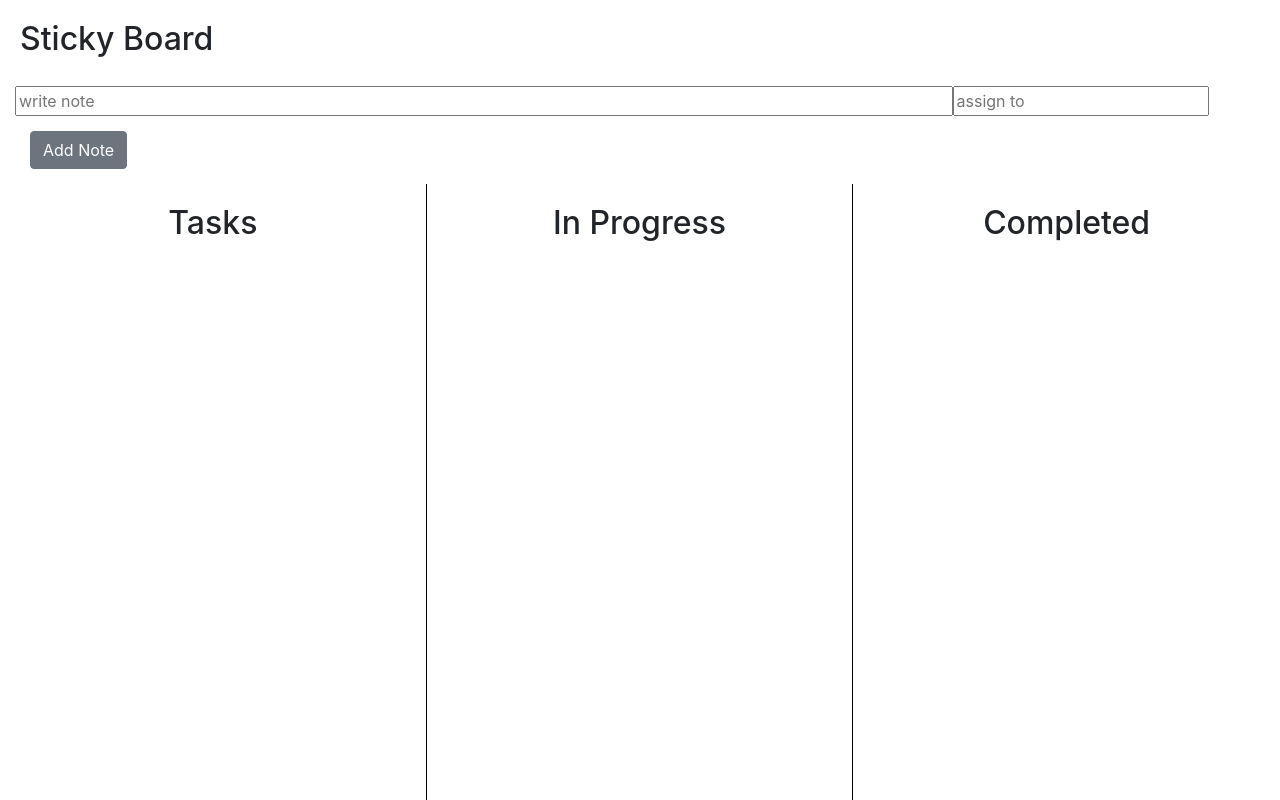
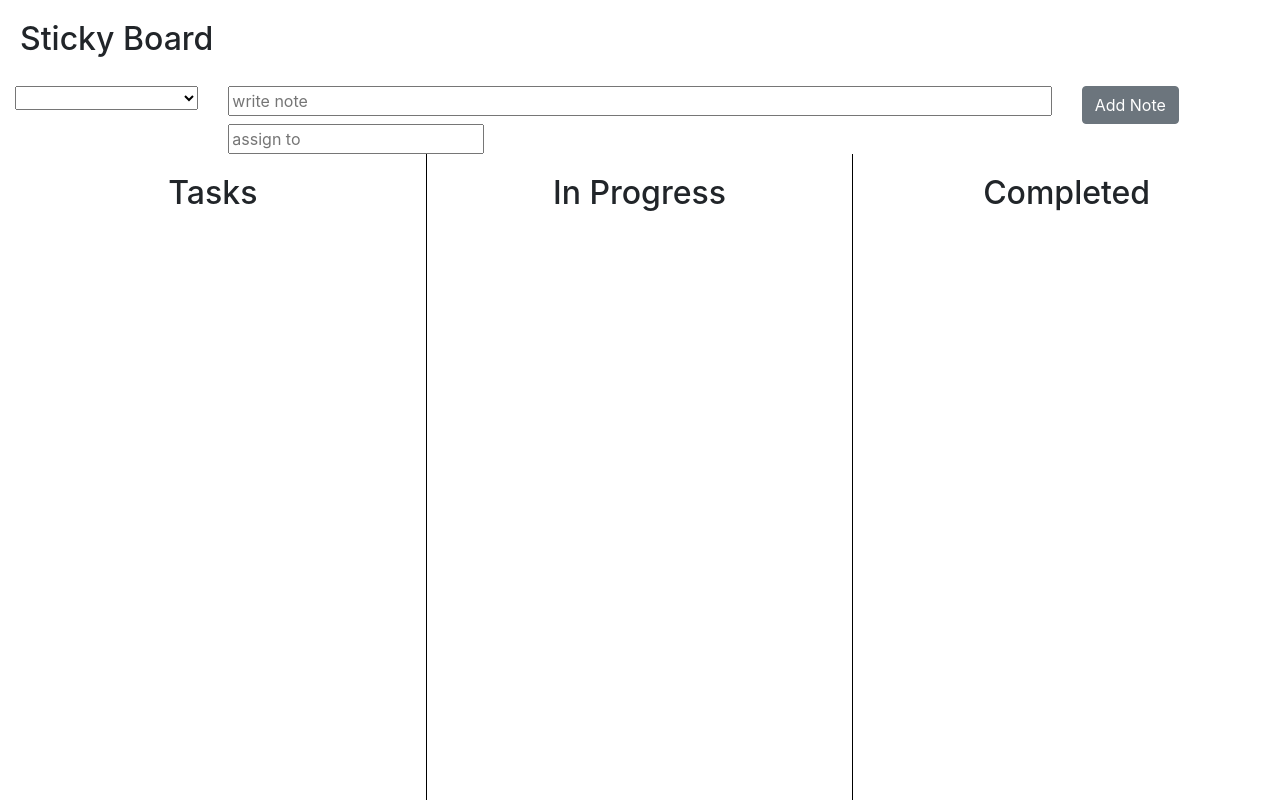
Before and after one commit to Adam-Arezza/sticky-board, a Vue app: page / in a window 1280 px wide. Shown: the top 800 px of the page. Built offline with nearby package versions, Linux system fonts and the light colour scheme.

Commit message:
added colours and saving notes to localStorage

```diff
--- a/src/App.vue
+++ b/src/App.vue
@@ -3,9 +3,24 @@
     <h2>Sticky Board</h2>
     <div id="stickyBoard">
       <div class="container-fluid">
-        <input id="noteInput" v-model="task" type="text" placeholder="write note">
-        <input v-model="owner" type="text" placeholder="assign to">
-        <b-button id="addBtn" size="md" @click="addSticky">Add Note</b-button>
+        <div class="row align-items-start">
+          <div class="col-md-2">
+            <select v-model="selectedColour">
+              <option v-for="(colour, index) in colours" :key="index">{{colour}}</option>
+            </select>
+          </div>
+          <div class="col-md-8">
+            <input id="noteInput" v-model="task" type="text" placeholder="write note">
+          </div>
+          <div class="col-md-2">
+            <b-button id="addBtn" size="md" @click="addSticky">Add Note</b-button>
+          </div>
+        </div>
+        <div class="row">
+          <div class="owner col-md-3 offset-md-2">
+            <input id="ownerName" v-model="owner" type="text" placeholder="assign to">
+          </div>
+        </div>
       </div>
       <div id="board" class="row no-gutters">
         <div id="newNotes" class="col-sm-4">
@@ -15,6 +30,7 @@
             :key="index"
             :task="note.task"
             :owner="note.owner"
+            :colour="note.colour"
             @deleteNote="removeSticky(index,note)"
             @moveNote="moveSticky(index,note)"
             @assign="assignOwner"
@@ -27,6 +43,7 @@
             :key="index"
             :task="note.task"
             :owner="note.owner"
+            :colour="note.colour"
             @deleteNote="removeSticky(index,note)"
             @moveNote="moveSticky(index,note)"
             @assign="assignOwner"
@@ -39,6 +56,7 @@
             :key="index"
             :task="note.task"
             :owner="note.owner"
+            :colour="note.colour"
             @deleteNote="removeSticky(index,note)"
             @moveNote="moveSticky(index,note)"
             @assign="assignOwner"
@@ -60,34 +78,45 @@ export default {
       owner: "",
       newNotes: [],
       inProgress: [],
-      complete: []
+      complete: [],
+      selectedColour: "",
+      colours: ["red", "lightblue", "lightgreen", "yellow", "purple"]
     };
   },
   methods: {
     addSticky() {
-      this.newNotes.push({ task: this.task, owner: this.owner });
-      (this.task = ""), (this.owner = "");
+      if (!this.task) {
+        return alert("First add a note");
+      }
+      this.newNotes.push({ task: this.task, owner: this.owner , colour: this.selectedColour});
+      (this.task = ""), (this.owner = ""), (this.selectedColour = "");
+      this.saveStickys();
     },
     removeSticky(index, note) {
       if (this.newNotes.includes(note)) {
         this.newNotes.splice(index, 1);
+        this.saveStickys();
       }
       if (this.inProgress.includes(note)) {
         this.inProgress.splice(index, 1);
+        this.saveStickys();
       }
       if (this.complete.includes(note)) {
         this.complete.splice(index, 1);
+        this.saveStickys();
       }
     },
     moveSticky(index, note) {
       if (this.newNotes.includes(note)) {
         this.inProgress.push(note);
         this.newNotes.splice(index, 1);
+        this.saveStickys();
         return;
       }
       if (this.inProgress.includes(note)) {
         this.complete.push(note);
         this.inProgress.splice(index, 1);
+        this.saveStickys();
         return;
       }
     },
@@ -101,6 +130,23 @@ export default {
           }
         });
       });
+      this.saveStickys();
+    },
+    saveStickys() {
+      var stickyData = {
+        newNotes: this.newNotes,
+        inProgress: this.inProgress,
+        complete: this.complete
+      };
+      localStorage.setItem("stickys", JSON.stringify(stickyData));
+    }
+  },
+  created: function() {
+    if (localStorage.getItem("stickys")) {
+      var stickys = JSON.parse(localStorage.getItem("stickys"));
+      this.newNotes = stickys.newNotes;
+      this.inProgress = stickys.inProgress;
+      this.complete = stickys.complete;
     }
   }
 };
@@ -108,20 +154,21 @@ export default {
 
 <style>
 #noteInput {
-  width: 75%;
+  width: 100%;
 }
 #board {
   min-height: 100vh;
   text-align: center;
 }
-#addBtn {
-  margin: 15px;
-}
+
 #newNotes,
 #inProgress {
   border-right: 1px solid black;
 }
-h2{
+h2 {
   padding: 20px;
 }
+select {
+  width: 100%;
+}
 </style>
--- a/src/background.js
+++ b/src/background.js
@@ -16,7 +16,7 @@ protocol.registerStandardSchemes(['app'], { secure: true })
 function createWindow () {
   // Create the browser window.
   win = new BrowserWindow({ width: 800, height: 600})
-  win.setMenu(null)
+  // win.setMenu(null)
 
   if (process.env.WEBPACK_DEV_SERVER_URL) {
     // Load the url of the dev server if in development mode
--- a/src/components/sticky-note.vue
+++ b/src/components/sticky-note.vue
@@ -1,14 +1,14 @@
 <template>
-  <div id="note" @dblclick="menu = !menu">
+  <div ref="note" id="note" @dblclick="menu = !menu">
     <p>{{task}}</p>
     <p id="owner" v-if="owner">{{owner}}</p>
     <div id="menu" v-if="menu">
-        <div v-if="!owner">
+      <div v-if="!owner">
         <button @click="assign">Sign</button>
         <input v-model="newOwn" type="text" placeholder="assign to">
       </div>
-      <b-button @click="deleteNote" size="sm">Delete sticky</b-button>
-      <b-button @click="moveNote" size="md">></b-button>
+      <b-button class="noteBtn" @click="deleteNote" size="sm">Delete sticky</b-button>
+      <b-button class="noteBtn" @click="moveNote" size="md">></b-button>
     </div>
   </div>
 </template>
@@ -17,25 +17,31 @@
 export default {
   props: {
     task: String,
-    owner: String
+    owner: String,
+    colour: String
   },
   data() {
     return {
       menu: false,
       assigned: false,
-      newOwn: ''
+      newOwn: ""
     };
   },
   methods: {
-      deleteNote(){
-          this.$emit('deleteNote')
-      },
-      moveNote(){
-          this.$emit('moveNote')
-      },
-      assign(){
-          this.$emit('assign', [this.newOwn, this.task])
-      }
+    deleteNote() {
+      this.$emit("deleteNote");
+    },
+    moveNote() {
+      this.$emit("moveNote");
+    },
+    assign() {
+      this.$emit("assign", [this.newOwn, this.task]);
+    }
+  },
+  mounted() {
+    if (this.colour) {
+      this.$refs.note.style.background = this.colour;
+    }
   }
 };
 </script>
@@ -47,7 +53,6 @@ export default {
   max-height: 250px;
   min-height: 50px;
   margin: 15px;
-
   box-shadow: 4px 4px 2px grey;
   text-align: left;
 }
@@ -63,4 +68,7 @@ p {
 #message {
   padding: 10px;
 }
+.noteBtn {
+  margin: 10px;
+}
 </style>
```
